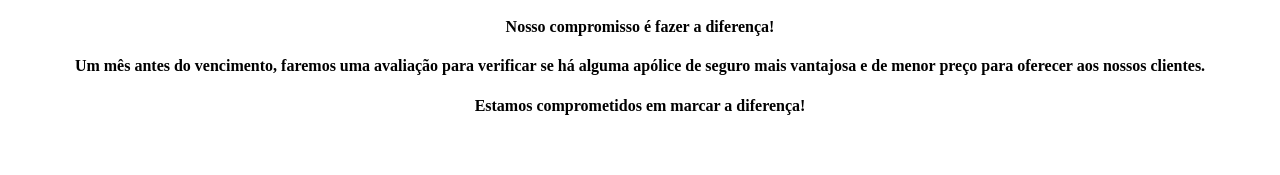
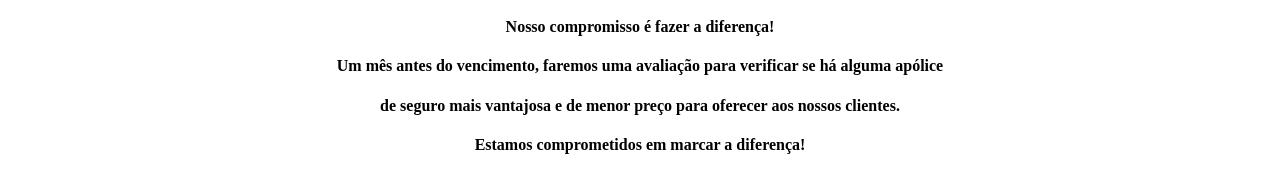
Before and after one commit to albanoxpto/DS, a plain HTML site: page index.html in a window 1280 px wide. Shown: the part 936-1111 px from the top of the page. Before the commit the page ends 1072 px from the top, so only its background shows below. Drawn offline with Linux system fonts and the light colour scheme.

Commit message:
Update index.html

```diff
--- a/index.html
+++ b/index.html
@@ -130,7 +130,8 @@
   </div>
 
   <h4 style="text-align: center;"> Nosso compromisso é fazer a diferença!</h4>
-  <h4 style="text-align: center;"> Um mês antes do vencimento, faremos uma avaliação para verificar se há alguma apólice de seguro mais vantajosa e de menor preço para oferecer aos nossos clientes.</h4>
+  <h4 style="text-align: center;"> Um mês antes do vencimento, faremos uma avaliação para verificar se há alguma apólice</h4>
+  <h4 style="text-align: center;"> de seguro mais vantajosa e de menor preço para oferecer aos nossos clientes.</h4>
   <h4 style="text-align: center;"> Estamos comprometidos em marcar a diferença!</h4>
 
 </body>
```
